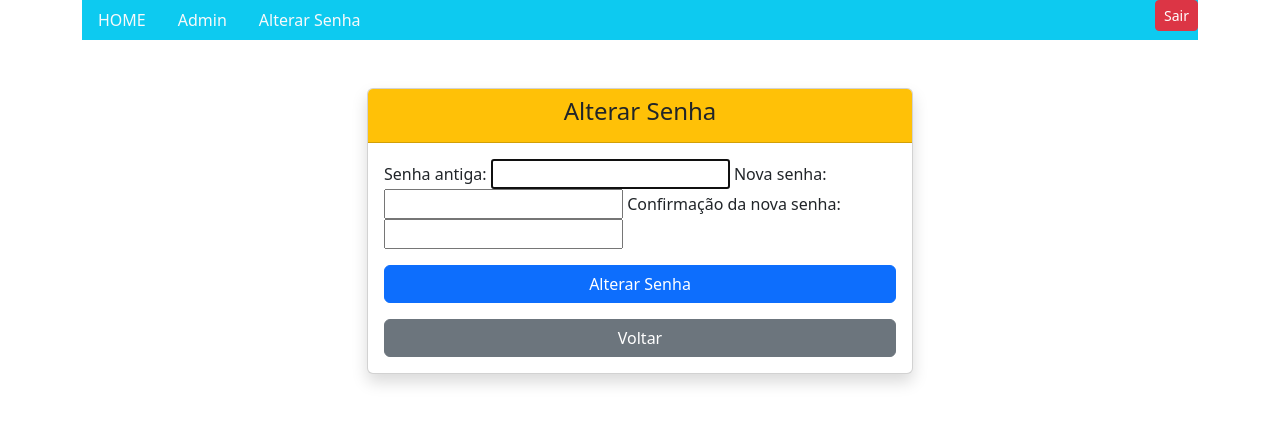
After one commit to Enzo-Coder5/Django_Trabalho, a Django app: page /alterar-senha/ in a window 1280 px wide. The commit adds this page. Shown: the top 424 px of the page. Run offline with Django 5.2, Linux system fonts and the light colour scheme; a user stored in the database is signed in; some libraries are stand-ins or nearby versions.

Commit message:
Novas Telas

```diff
--- a/chucky/blog/urls.py
+++ b/chucky/blog/urls.py
@@ -43,4 +43,20 @@ urlpatterns = [
     path('recuperar-senha/concluido/', auth_views.PasswordResetCompleteView.as_view(
         template_name='password_reset_complete.html'
     ), name='password_reset_complete'),
+
+        # -------------------------
+    # Alteração de senha (usuário logado)
+    # -------------------------
+    path('alterar-senha/', auth_views.PasswordChangeView.as_view(
+        template_name='password_change.html',
+        success_url=reverse_lazy('password_change_done')
+    ), name='password_change'),
+
+    path('alterar-senha/concluido/', auth_views.PasswordChangeDoneView.as_view(
+        template_name='password_change_done.html'
+    ), name='password_change_done'),
+
+    path('cadastrar/', views.register, name='register'),
+
+
 ]
--- a/chucky/templates/base.html
+++ b/chucky/templates/base.html
@@ -17,6 +17,12 @@
     </li>
 
     {% if user.is_authenticated %}
+      <!-- Botão Alterar Senha -->
+      <li class="nav-item">
+        <a class="nav-link link-light" href="{% url 'password_change' %}">Alterar Senha</a>
+      </li>
+
+      <!-- Botão Logout -->
       <li class="nav-item ms-auto">
         <form action="{% url 'logout' %}" method="post" style="display:inline;">
           {% csrf_token %}
--- /dev/null
+++ b/chucky/templates/password_change.html
@@ -0,0 +1,35 @@
+{% extends "base.html" %}
+{% block content %}
+<div class="row justify-content-center mt-5">
+  <div class="col-md-6">
+    <div class="card shadow">
+      <div class="card-header bg-warning text-dark text-center">
+        <h4>Alterar Senha</h4>
+      </div>
+      <div class="card-body">
+        <form method="post">
+          {% csrf_token %}
+          {{ form.old_password.label_tag }}
+          {{ form.old_password }}
+
+          {{ form.new_password1.label_tag }}
+          {{ form.new_password1 }}
+
+          {{ form.new_password2.label_tag }}
+          {{ form.new_password2 }}
+
+          <button type="submit" class="btn btn-primary w-100 mt-3">
+            Alterar Senha
+          </button>
+        </form>
+
+        <div class="text-center mt-3">
+          <a href="{% url 'home' %}" class="btn btn-secondary w-100">
+            Voltar
+          </a>
+        </div>
+      </div>
+    </div>
+  </div>
+</div>
+{% endblock %}
```
Also changed, not shown: chucky/blog/views.py (+13 -1 lines), chucky/templates/password_change_done.html (added, +7 -0 lines), chucky/templates/register.html (added, +38 -0 lines), chucky/db.sqlite3.
